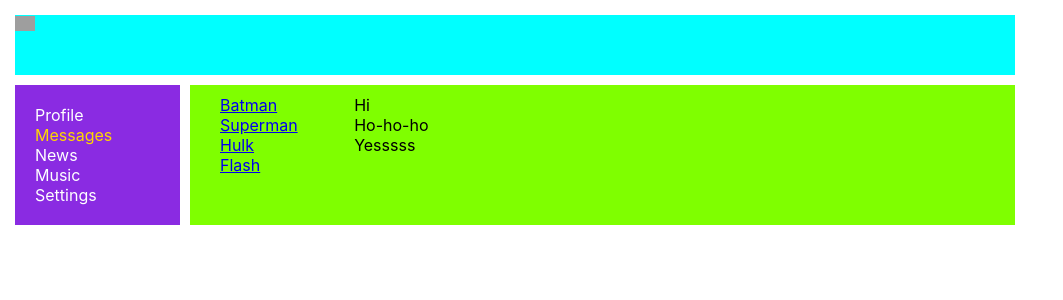
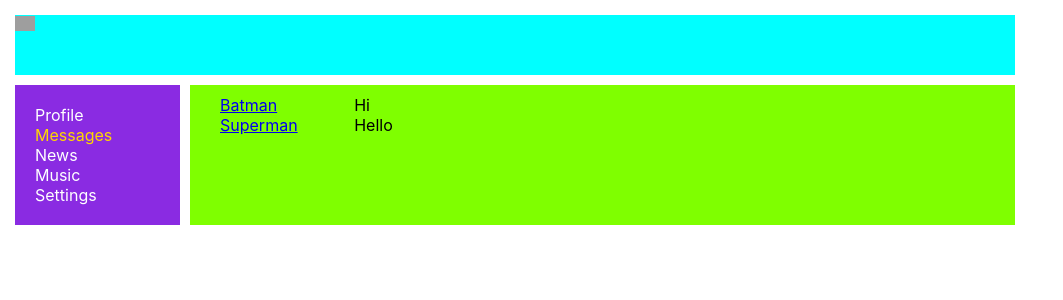
Before and after one commit to padavanshh/react_samurai, a React (Create React App) app: page /dialogs in a window 1280 px wide. Shown: the top 300 px of the page, without its empty margins (0-1063 px from the left). Built offline with nearby package versions, Linux system fonts and the light colour scheme; grey boxes are pictures that could not be loaded.

Commit message:
commit map

```diff
--- a/src/App.js
+++ b/src/App.js
@@ -13,7 +13,7 @@ function App() {
         <Header/>
         <Navigate/>
         <div className='app-wrapper-content'>
-            <Route exact path='/dialogs' component={Dialogs}/>
+            <Route path='/dialogs' component={Dialogs}/>
             <Route path='/profile' component={Profile}/>
         </div>
     </div>
--- a/src/components/Dialogs/Dialogs.js
+++ b/src/components/Dialogs/Dialogs.js
@@ -2,33 +2,44 @@ import React from 'react';
 import s from './Dialogs.module.css';
 import {NavLink} from "react-router-dom";
 
+const DialogItem = (props) => {
+    return <div className={s.dialog + ' ' + s.active}>
+        <NavLink to={"/dialogs/" + props.id}>{props.name}</NavLink>
+        </div>
+}
+
+const Message = (props) => {
+    return <div className={s.message}>
+        {props.text}
+            </div>
+}
+
 const Dialogs = () => {
+
+    let dialogsData =[
+        {id: 1, name: 'Batman'},
+        {id: 2, name: 'Superman'},
+        {id: 3, name: 'Hulk'},
+        {id: 4, name: 'Leo'},
+    ]
+
+    let textData =[
+        {id: 1, message: 'Hi'},
+        {id: 2, message: 'Hello'},
+        {id: 3, message: 'How are you&'},
+        {id: 4, message: 'Im ok'},
+        {id: 5, message: 'Yes'}
+    ]
+
     return (
         <div className={s.dialogs}>
             <div className={s.dialogsItems}>
-                <div className={s.dialog + ' ' + s.active}>
-                    <NavLink to="/dialogs/1">Batman</NavLink>
-                </div>
-                <div className={s.dialog}>
-                    <NavLink to="/dialogs/2">Superman</NavLink>
-                </div>
-                <div className={s.dialog}>
-                    <NavLink to="/dialogs/3">Hulk</NavLink>
-                </div>
-                <div className={s.dialog}>
-                    <NavLink to="/dialogs/4">Flash</NavLink>
-                </div>
+                <DialogItem name={dialogsData[0].name} id={dialogsData[0].id}/>
+                <DialogItem name={dialogsData[1].name} id={dialogsData[1].id}/>
             </div>
             <div className={s.messages}>
-                <div className={s.message}>
-                    Hi
-                </div>
-                <div className={s.message}>
-                    Ho-ho-ho
-                </div>
-                <div className={s.message}>
-                    Yesssss
-                </div>
+                <Message text={textData[0].message}/>
+                <Message text={textData[1].message}/>
             </div>
         </div>
     )
--- a/src/components/Profile/MyPosts/MyPosts.js
+++ b/src/components/Profile/MyPosts/MyPosts.js
@@ -3,16 +3,25 @@ import c from "./MyPosts.module.css";
 import Post from "./Post/Post";
 
 const MyPosts = () => {
+
+    let postData = [
+        {id:1, mess: 'Hi, how are you?', likes: 12},
+        {id:2, mess: 'OK', likes: 22},
+        {id:3, mess: 'Im Batman', likes: 100}
+    ]
+
     return <div>
-        My posts
+        <h3>My posts</h3>
         <div>
+            <div>
             <textarea></textarea>
+            </div>
             <button>Add post</button>
         </div>
         <div className={c.posts}>
-            <Post mess='Hello friends' likes='15'/>
-            <Post mess='How are you?' likes='20'/>
-            <Post mess='Im Batman' likes='100'/>
+            <Post mess={postData[0].mess} likes={postData[0].likes}/>
+            <Post mess={postData[1].mess} likes={postData[1].likes}/>
+            <Post mess={postData[2].mess} likes={postData[2].likes}/>
         </div>
     </div>
 }
--- a/src/components/Profile/MyPosts/MyPosts.module.css
+++ b/src/components/Profile/MyPosts/MyPosts.module.css
@@ -1,3 +1,3 @@
 .posts {
-
+margin-top: 10px;
 }
--- a/src/components/Profile/Profile.js
+++ b/src/components/Profile/Profile.js
@@ -1,15 +1,11 @@
 import React from 'react';
 import c from './Profile.module.css';
 import MyPosts from "./MyPosts/MyPosts";
+import ProfileInfo from "./ProfileInfo/ProfileInfo";
 
 const Profile = () => {
     return <div>
-        <div>
-            <img src="https://our-world346.webnode.com.ua/_files/system_preview_detail_200000042-dbe11dd3f0-public/marina-bay-sands-panorama-singapore.jpg"></img>
-        </div>
-        <div>
-            ava+description
-        </div>
+        <ProfileInfo/>
         <MyPosts/>
     </div>
 }
--- /dev/null
+++ b/src/components/Profile/ProfileInfo/ProfileInfo.js
@@ -0,0 +1,16 @@
+import React from 'react';
+
+const ProfileInfo = () => {
+    return (
+    <div>
+        <div>
+            <img src="https://our-world346.webnode.com.ua/_files/system_preview_detail_200000042-dbe11dd3f0-public/marina-bay-sands-panorama-singapore.jpg"></img>
+        </div>
+        <div>
+            ava+description
+        </div>
+    </div>
+)
+}
+
+export default ProfileInfo;
```
Also changed, not shown: 1 other file (tests, documents, lock files or other folders).
